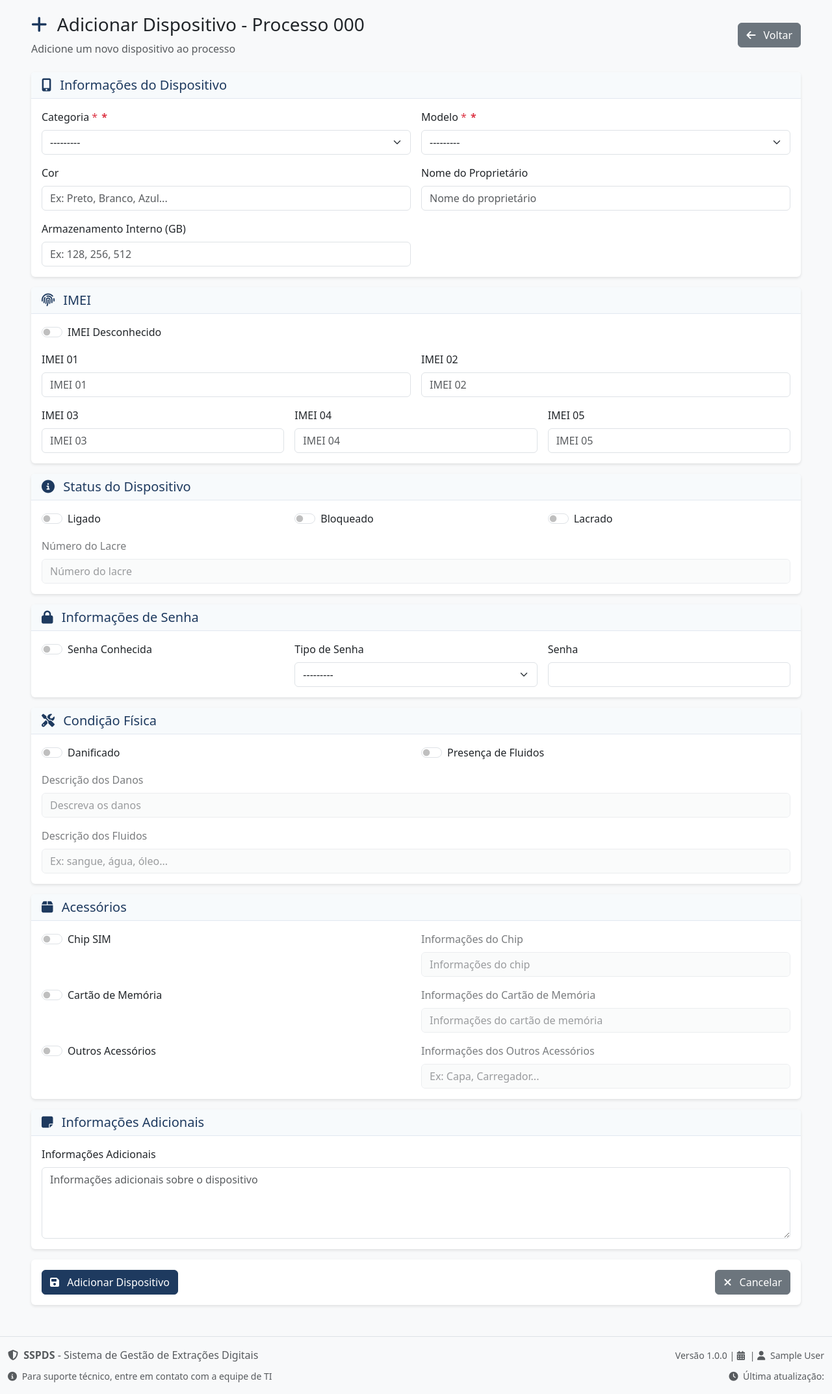
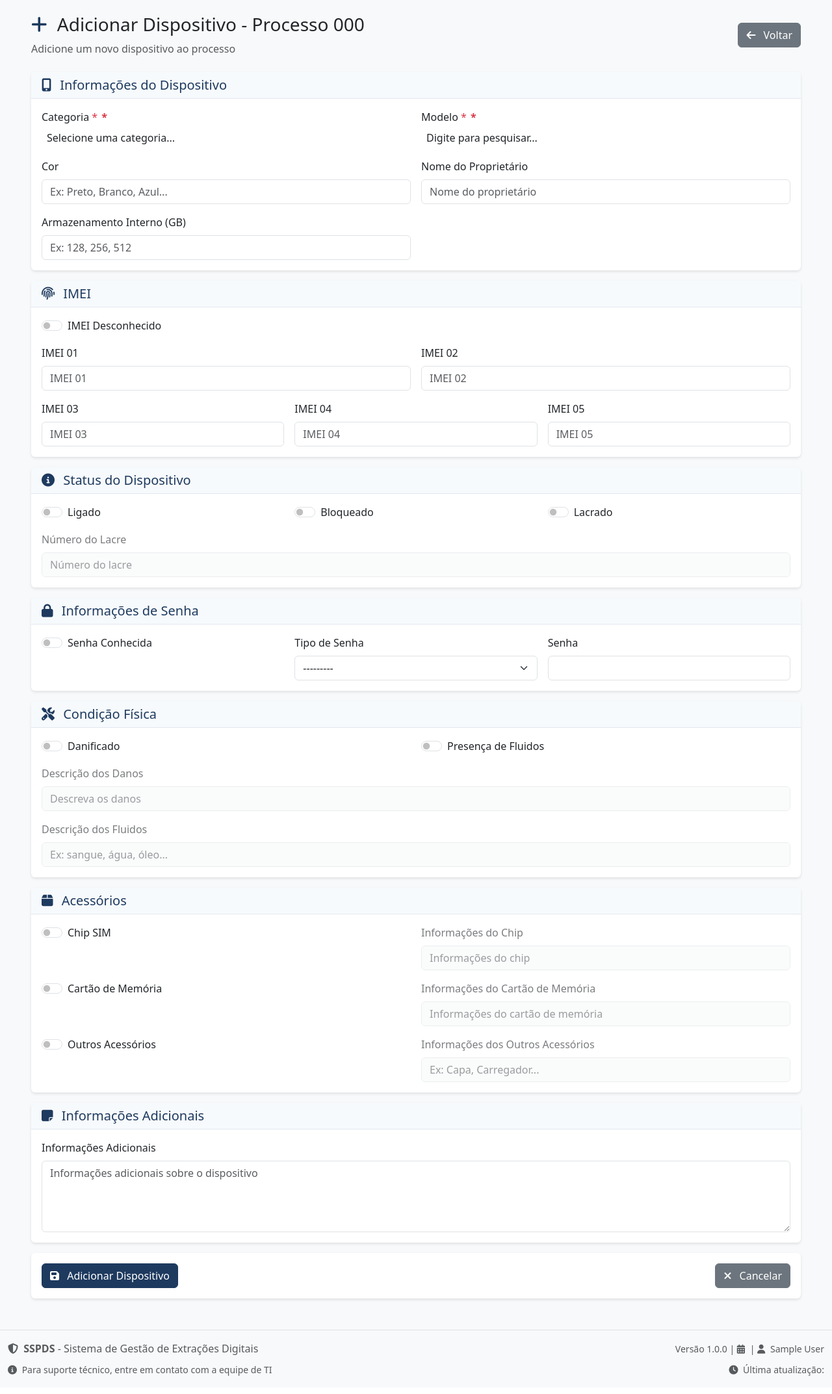
Before and after one commit to leonardofandrade/next, a Django app: page /next/cases/1/devices/create/ in a window 1280 px wide. Shown: the part 162-2307 px from the top of the page at 65% size. After the commit the page ends 2279 px from the top, so only its background shows below. Run offline with Django 5.2, Linux system fonts and the light colour scheme; a user stored in the database is signed in; tables that the repository leaves empty hold one stand-in row (values such as "Sample post"); some libraries are stand-ins or nearby versions.

Commit message:
feat(forms, templates): enhance device model selection with Select2 integration
- Updated the 'device_model' field in CaseDeviceForm to use Select2 with a Bootstrap 5 theme and added a placeholder for improved user experience.
- Implemented JavaScript initialization for Select2 in the case_device_form template, enabling search functionality and custom placeholder text for both 'device_model' and 'device_category' fields.

```diff
--- a/apps/cases/forms.py
+++ b/apps/cases/forms.py
@@ -265,7 +265,8 @@ class CaseDeviceForm(forms.ModelForm):
                 'required': True
             }),
             'device_model': forms.Select(attrs={
-                'class': 'form-select',
+                'class': 'form-select select2',
+                'data-placeholder': 'Digite para pesquisar...',
             }),
             'color': forms.TextInput(attrs={
                 'class': 'form-control',
--- a/templates/cases/case_device_form.html
+++ b/templates/cases/case_device_form.html
@@ -509,9 +509,47 @@
         </div>
     </div>
 </div>
+{% endblock %}
 
+{% block extra_js %}
 <script>
-document.addEventListener('DOMContentLoaded', function() {
+$(document).ready(function() {
+    // Inicializa Select2 para device_model com busca e tema Bootstrap 5
+    $('#{{ form.device_model.id_for_label }}').select2({
+        theme: 'bootstrap-5',
+        language: {
+            noResults: function() {
+                return "Nenhum resultado encontrado";
+            },
+            searching: function() {
+                return "Buscando...";
+            }
+        },
+        placeholder: 'Digite para pesquisar o modelo do dispositivo...',
+        allowClear: true,
+        width: '100%',
+        minimumInputLength: 0,
+        closeOnSelect: true
+    });
+
+    // Também inicializa para device_category se necessário
+    $('#{{ form.device_category.id_for_label }}').select2({
+        theme: 'bootstrap-5',
+        language: {
+            noResults: function() {
+                return "Nenhum resultado encontrado";
+            },
+            searching: function() {
+                return "Buscando...";
+            }
+        },
+        placeholder: 'Selecione uma categoria...',
+        allowClear: true,
+        width: '100%',
+        minimumInputLength: 0,
+        closeOnSelect: true
+    });
+
     // Função para habilitar/desabilitar campos condicionais
     function toggleField(checkboxId, fieldId) {
         const checkbox = document.getElementById(checkboxId);
```
